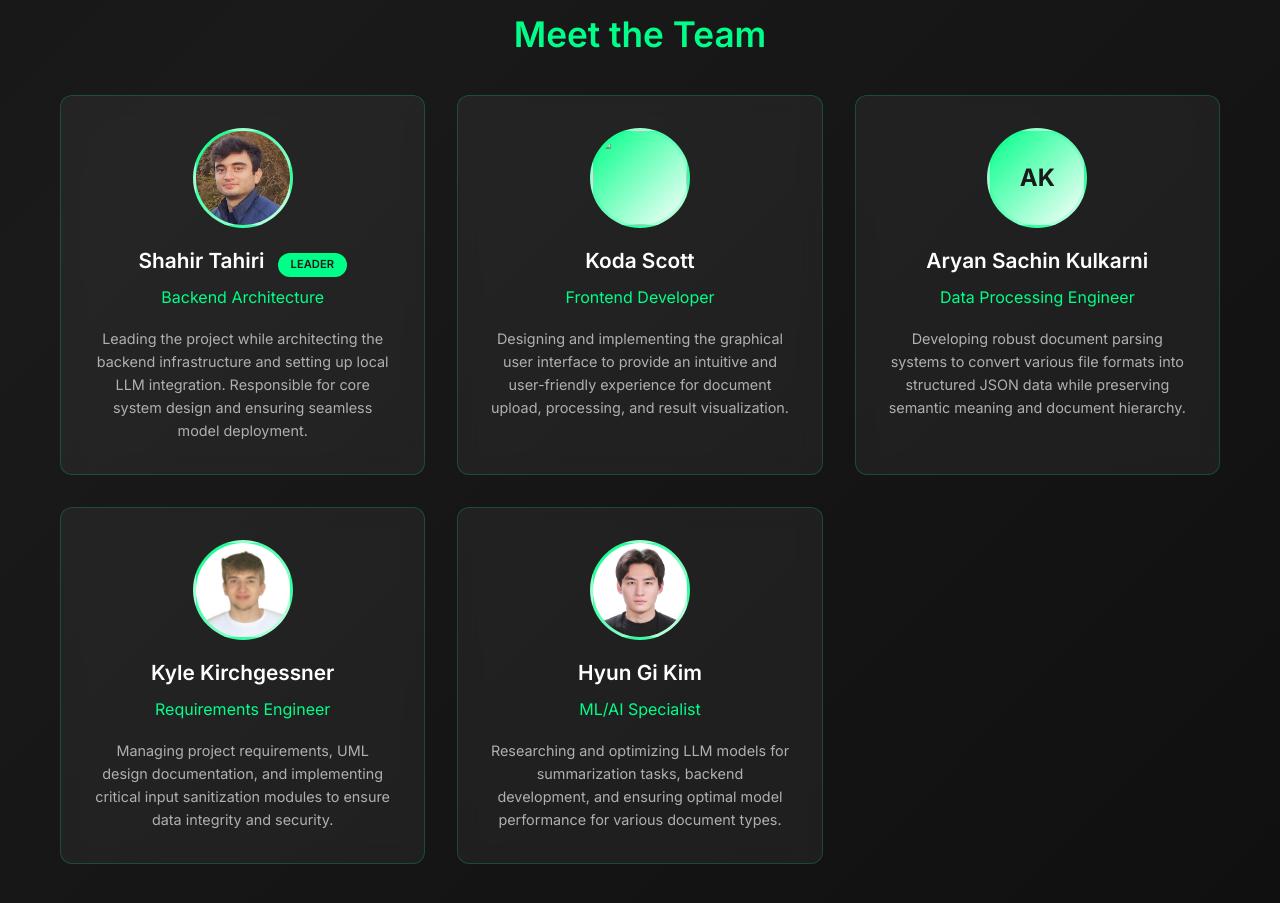
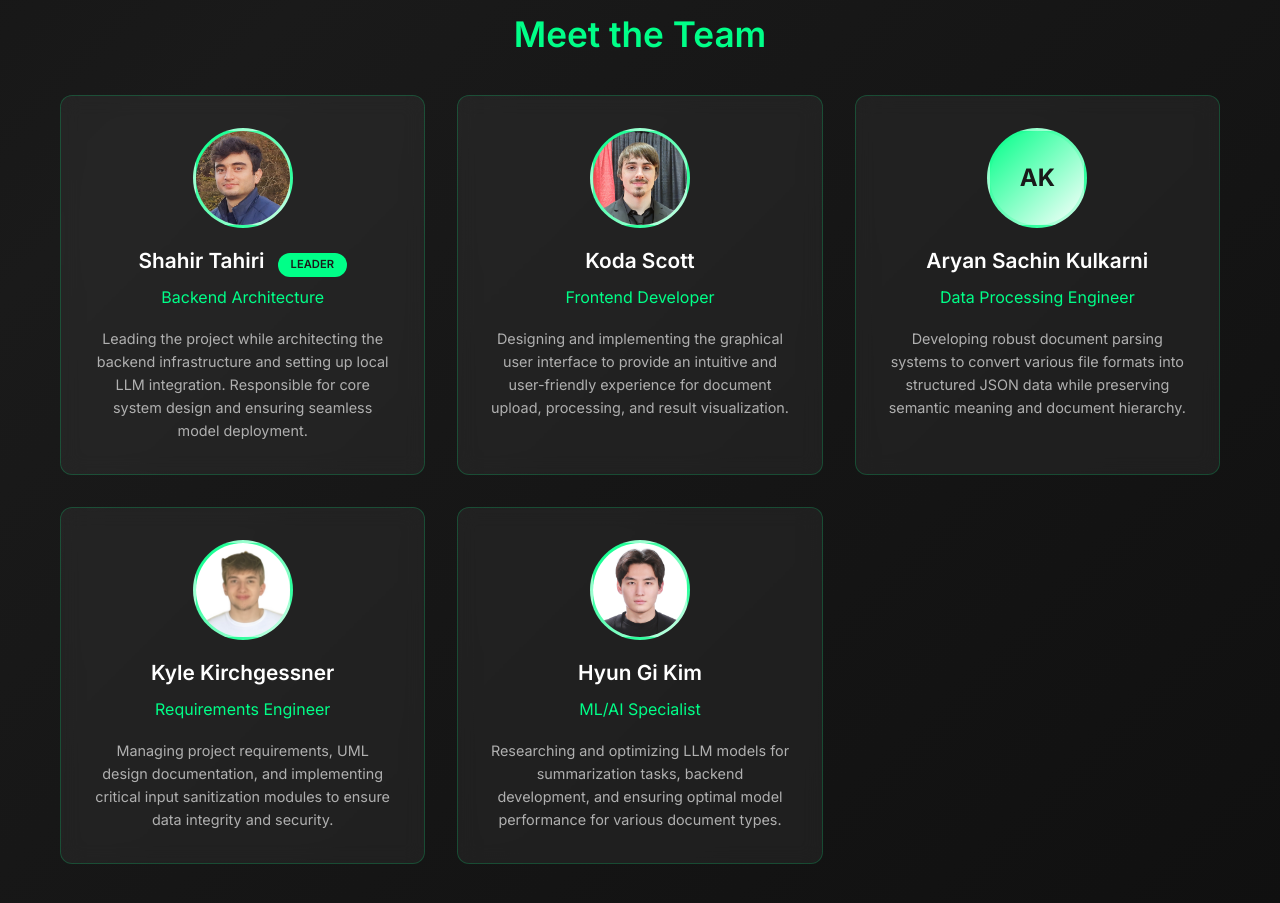
Before and after one commit to 47-P/Bottleneck-Breakers, a plain HTML site: page index.html in a window 1280 px wide. Shown: the part 1780-2683 px from the top of the page. Drawn offline with Linux system fonts and the light colour scheme.

Commit message:
Update index.html

```diff
--- a/index.html
+++ b/index.html
@@ -705,7 +705,7 @@
 
                     <div class="team-card animate-fadeInUp">
                         <div class="member-avatar">
-                            <img src="Koda.png">
+                            <img src="Koda1.jpg">
                         </div>
                         <div class="member-name">Koda Scott</div>
                         <div class="member-role">Frontend Developer</div>
```
